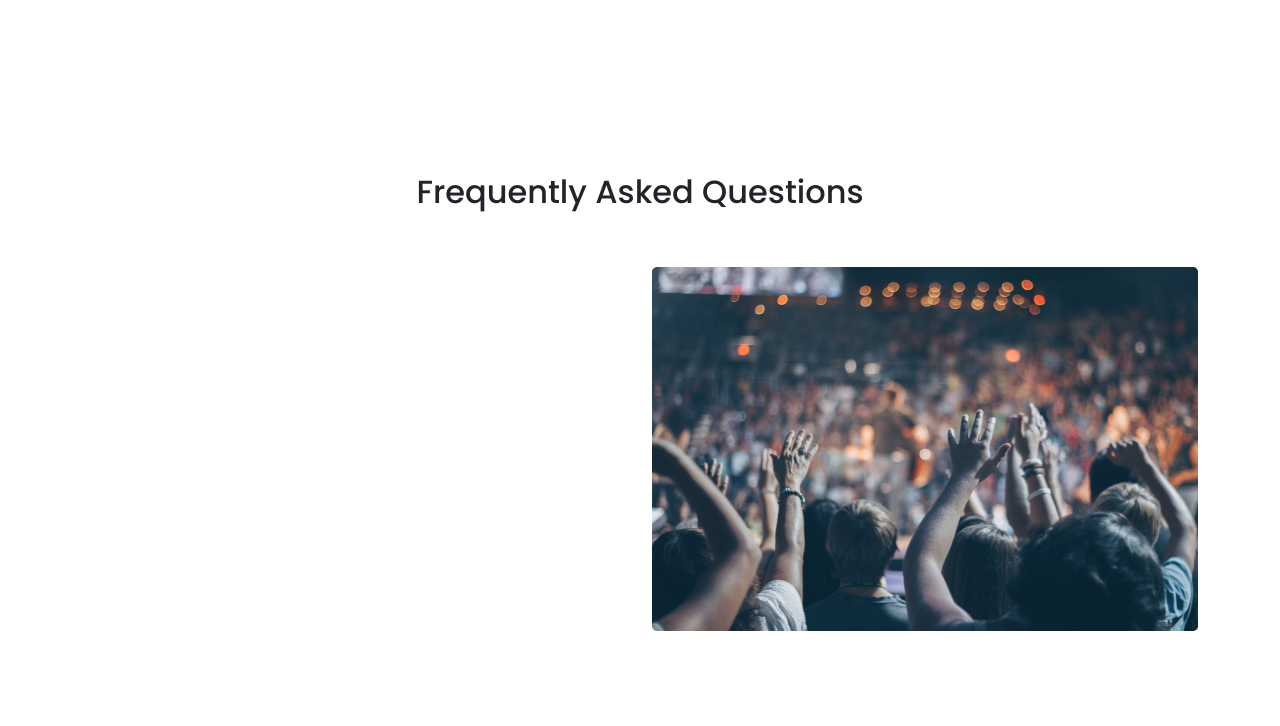
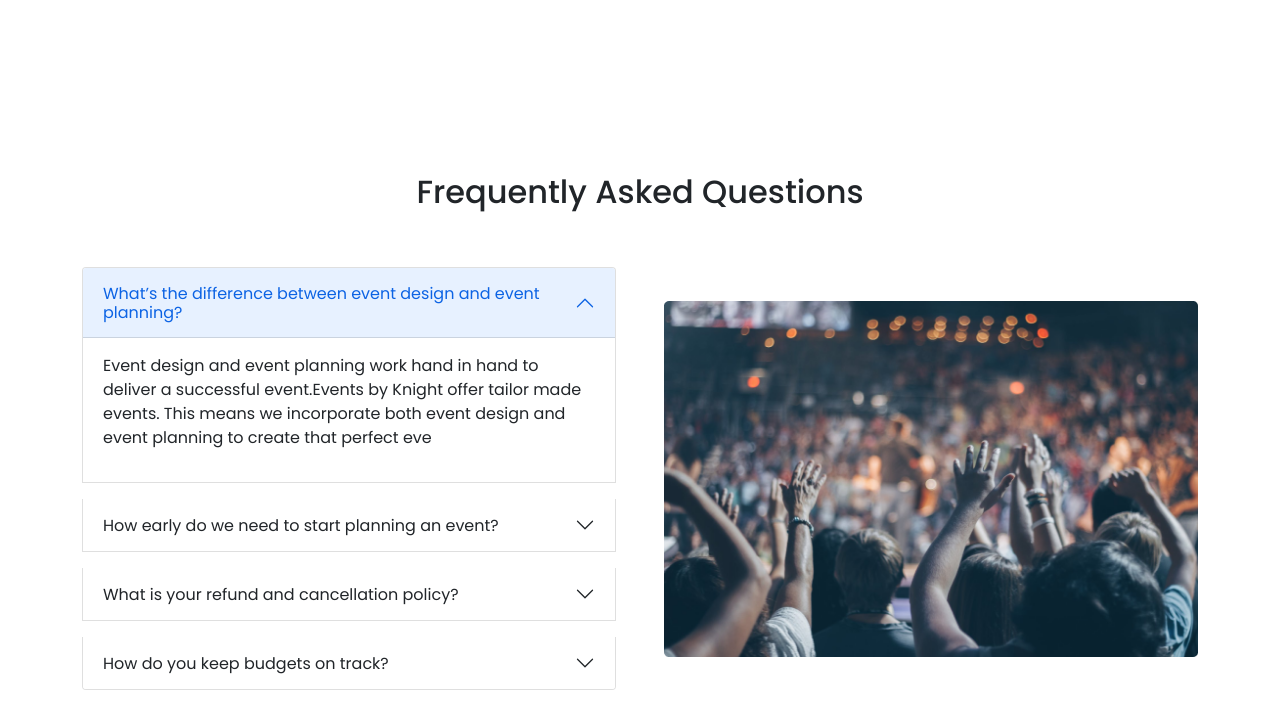
Before and after one commit to sabahashraf/convention-center, a plain HTML site: page index.html in a window 1280 px wide. Shown: the part 1378-2104 px from the top of the page. Before the commit the page ends 2057 px from the top, so only its background shows below. Drawn offline with nearby package versions, Linux system fonts and the light colour scheme; a web font is replaced by a local one.

Commit message:
accordion added

```diff
--- a/index.html
+++ b/index.html
@@ -193,19 +193,76 @@
 <section class="container py-5">
     <h2 class="text-center py-5">Frequently Asked Questions</h2>
 
-    <div class="row">
+    <div class="row g-5">
         <div class="col-lg-6">
+            <!-- ************ACCORDION *******************-->
+            <div class="accordion " id="accordionExample">
+                <div class="accordion-item mb-3">
+                  <h2 class="accordion-header" id="headingOne">
+                    <button class="accordion-button" type="button" data-bs-toggle="collapse" data-bs-target="#collapseOne" aria-expanded="true" aria-controls="collapseOne">
+                        What’s the difference between event design and event planning?
+                    </button>
+                  </h2>
+                  <div id="collapseOne" class="accordion-collapse collapse show" aria-labelledby="headingOne" data-bs-parent="#accordionExample">
+                    <div class="accordion-body">
+                 <p>Event design and event planning work hand in hand to deliver a successful event.Events by Knight offer tailor made events. This means we incorporate both event design and event planning to create that perfect eve</p>
+                    </div>
+                  </div>
+                </div>
+                <div class="accordion-item mb-3">
+                  <h2 class="accordion-header" id="headingTwo">
+                    <button class="accordion-button collapsed" type="button" data-bs-toggle="collapse" data-bs-target="#collapseTwo" aria-expanded="false" aria-controls="collapseTwo">
+                        How early do we need to start planning an event?
+                    </button>
+                  </h2>
+                  <div id="collapseTwo" class="accordion-collapse collapse" aria-labelledby="headingTwo" data-bs-parent="#accordionExample">
+   <div class="accordion-body">
+       <p>It's never too soon to start! The time to plan events varies from a few weeks to years. If your event is small, you can probably put it together in a month or two. A good rule of thumb for any major event, from weddings to a company holiday party, is six months.</p>
+   </div>
+                  </div>
+                </div>
+                <div class="accordion-item mb-3">
+                  <h2 class="accordion-header" id="headingThree">
+                    <button class="accordion-button collapsed" type="button" data-bs-toggle="collapse" data-bs-target="#collapseThree" aria-expanded="false" aria-controls="collapseThree">
+                        What is your refund and cancellation policy?
+                    </button>
+                  </h2>
+                  <div id="collapseThree" class="accordion-collapse collapse" aria-labelledby="headingThree" data-bs-parent="#accordionExample">
+                  <div class="accordion-body">
+                      <p>When cancelling an annual subscription, all future charges associated with future years of your subscription will be cancelled.</p>
+                  </div>
+                  </div>
+                </div>
+                <div class="accordion-item">
+                  <h2 class="accordion-header" id="headingFour">
+                    <button class="accordion-button collapsed" type="button" data-bs-toggle="collapse" data-bs-target="#collapseFour" aria-expanded="false" aria-controls="collapseThree">
+                        How do you keep budgets on track?
+                    </button>
+                  </h2>
+                  <div id="collapseFour" class="accordion-collapse collapse" aria-labelledby="headingFour" data-bs-parent="#accordionExample">
+                    <div class="accordion-body">
+                        <p>Review any and every expense. From day one note down exactly what you plan to spend or need to spend on your event. ...
+                            Setting goals and targets. ...
+                            Discuss your plan of action regularly.</p>
+                    </div>
+                  </div>
+                </div>
+              </div>
 
 
 
         </div>
-        <div class="col-lg-6">
+        <div class="col-lg-6 align-self-center">
 <img src="images/people.png" class="img-fluid">
 
         </div>
     </div>
 
     </section>
+
+    <footer py-5 bg-footer>
+
+    </footer>
 
 
 
--- a/styles.css
+++ b/styles.css
@@ -42,3 +42,7 @@ body{
 .transform{
    transform: translateY(-40px);
 }
+
+.bg-footer{
+    background-color: #0B0D17;
+}
```
